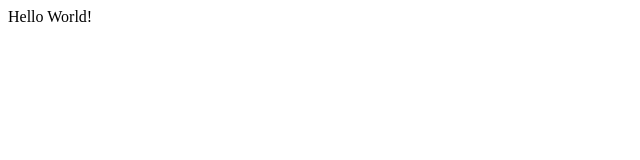
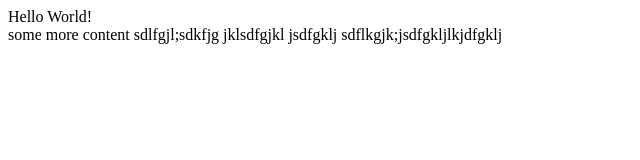
Before and after one commit to clgitexample/gitExample, a plain HTML site: page index.html in a window 1280 px wide. Shown: the whole page, without its empty margins (0-640 px from the left). Drawn offline with Linux system fonts and the light colour scheme.

Commit message:
another commit huzzah

```diff
--- a/index.html
+++ b/index.html
@@ -3,5 +3,12 @@
         <div>
             Hello World!
         </div>
+        <div>
+            some more content
+            sdlfgjl;sdkfjg
+            jklsdfgjkl
+            jsdfgklj
+            sdflkgjk;jsdfgkljlkjdfgklj
+        </div>
     </body>
 </html>
```
